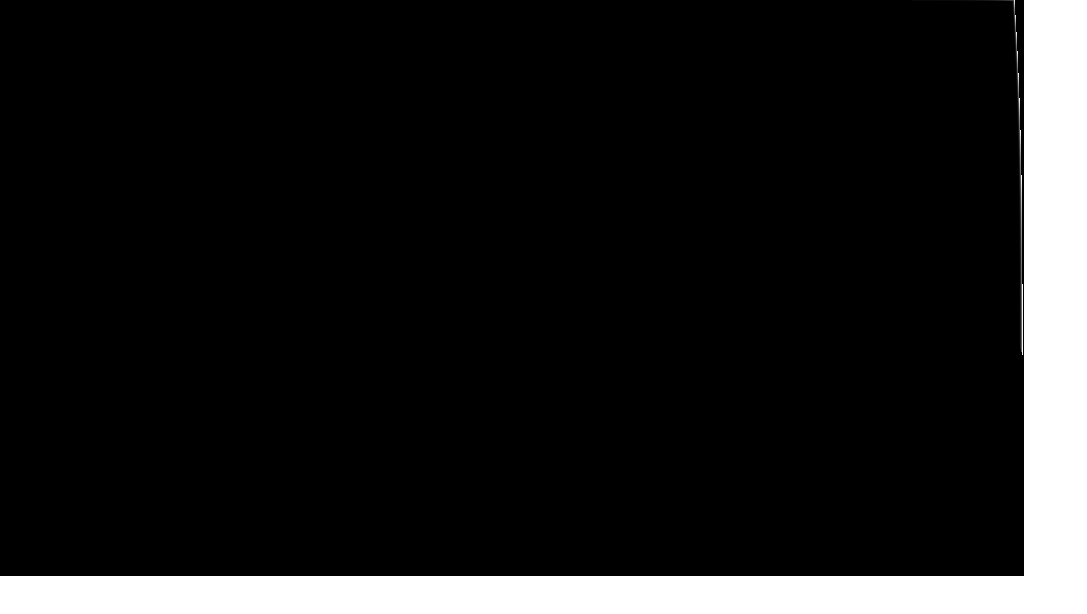
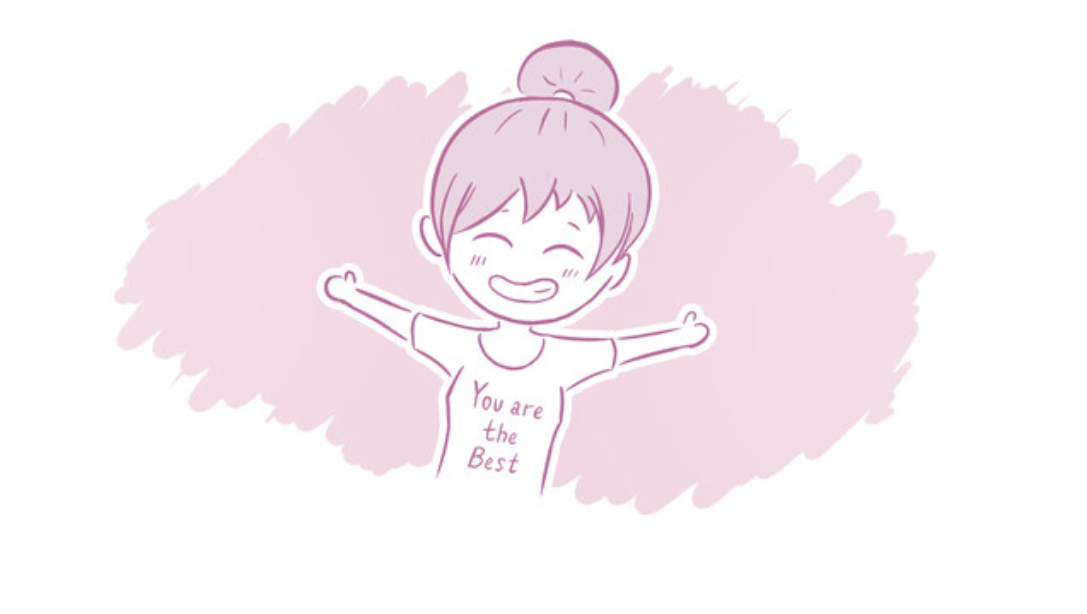
Before and after one commit to letterstokitty/letterstokitty.github.io, a plain HTML site: page index.html in a window 1280 px wide. Shown: the whole page, without its empty margins (0-1087 px from the left). Drawn offline with Linux system fonts and the light colour scheme.

Commit message:
Update index.html

```diff
--- a/index.html
+++ b/index.html
@@ -34,7 +34,7 @@ top:0px;
 <script src="gl-slideshow.js"></script>
 <script>
 const slideshow = new GLSlideshow(
-	[ './img/why_1.jpg', './img/why_2.jpg', './img/why_3.jpg', './img/why_4.jpg', './img/why_5.jpg' ],
+	[ './why_1.jpg', './why_2.jpg', './why_3.jpg', './why_4.jpg', './why_5.jpg' ],
 	{
 		canvas: document.getElementById( 'WEBGLCanvas' ), // optional
 		width: 1024,        // optional
```
